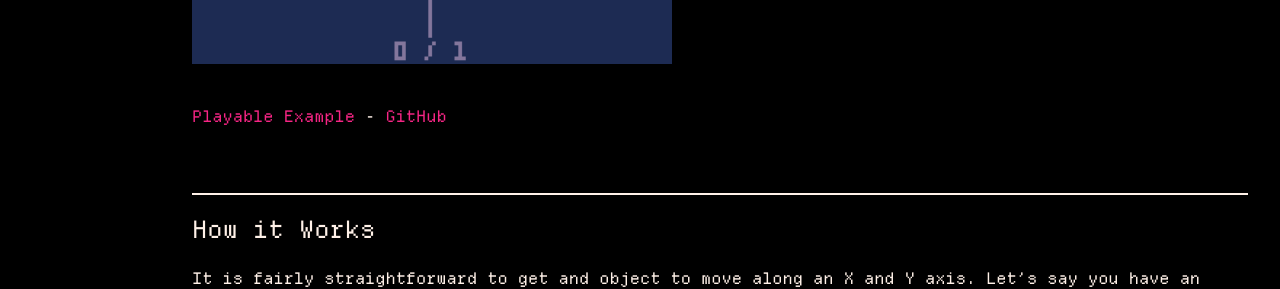
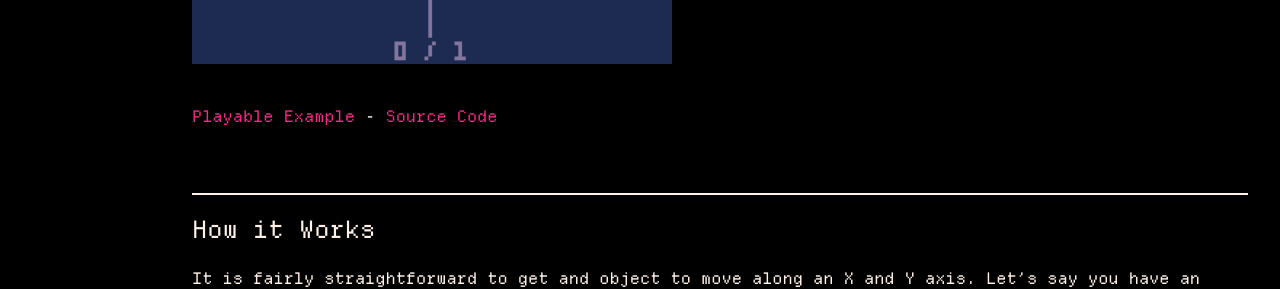
Before and after one commit to pixelrip/pixel-rip, a Jekyll site: the page built from _posts/2024-11-20-sin-and-cos.md, in a window 1280 px wide and 900 px high, scrolled down 685 px. Shown: the part 154-443 px from the top of the window. Built offline with Jekyll 4.4.1, drawn with Linux system fonts in a browser that asks for light colours.

Commit message:
self-hosting p8 files

```diff
--- a/_posts/2024-11-20-sin-and-cos.md
+++ b/_posts/2024-11-20-sin-and-cos.md
@@ -13,7 +13,9 @@ Move an object at a given speed and angle using `sin()` and `cos()` for the x an
 
 ![Playable Example](/assets/p8/movement-diagonal.png)
 
-<a href="/assets/p8/movement-diagonal.html" data-modal>Playable Example</a> - [GitHub](https://github.com/pixelrip/p8-codex/blob/main/movement-diagonal.p8)
+<!-- The HTML and accompanying JavaScript are compiled from PICO-8. If you are looking to better understand the example source code, ignore these and look at the linked .P8 file in PICO-8 or your favorite IDE. -->
+<a href="/assets/p8/movement-diagonal.html" data-modal>Playable Example</a> - [Source Code
+](/assets/p8/movement-diagonal.p8)
 
 
 ## How it Works
```
Also changed, not shown: _posts/2024-11-21-getting-angles-with-atan2.md (+2 -1 lines), _posts/2024-11-30-very-basic-collisions.md (+2 -1 lines), 3 other files.
